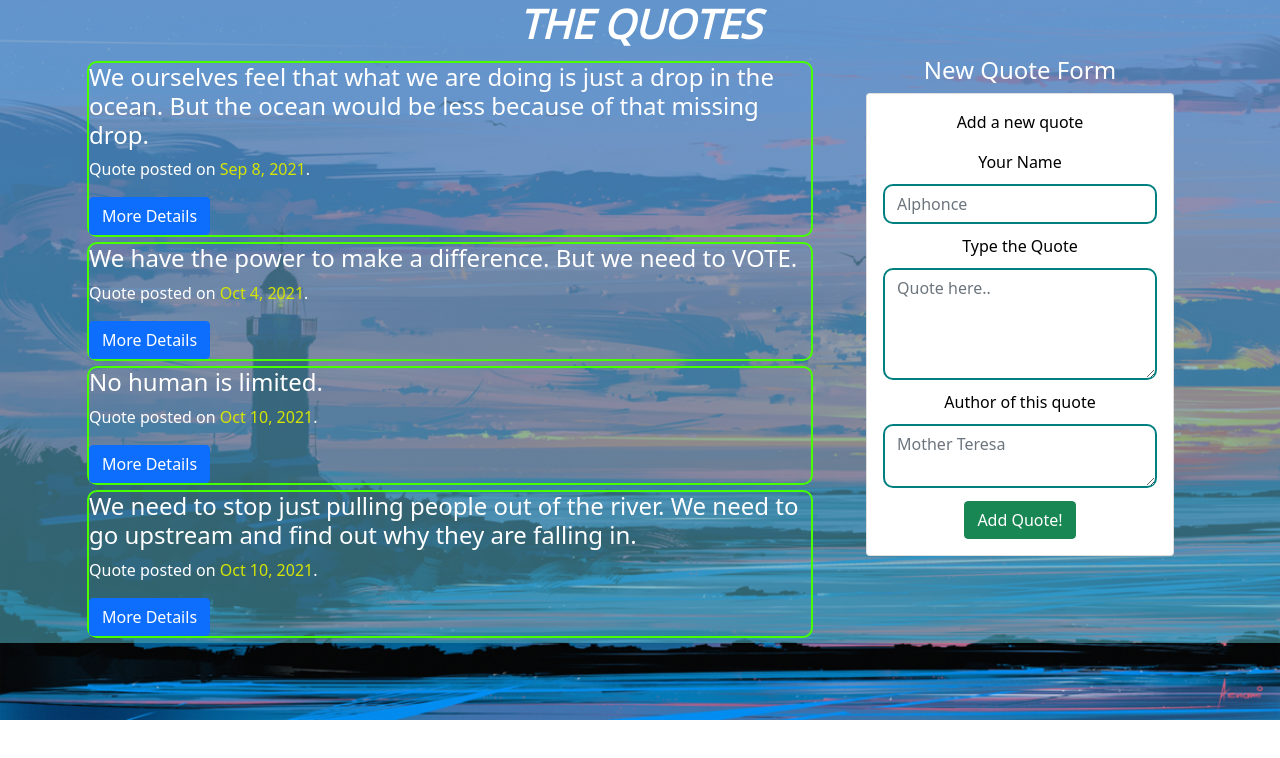
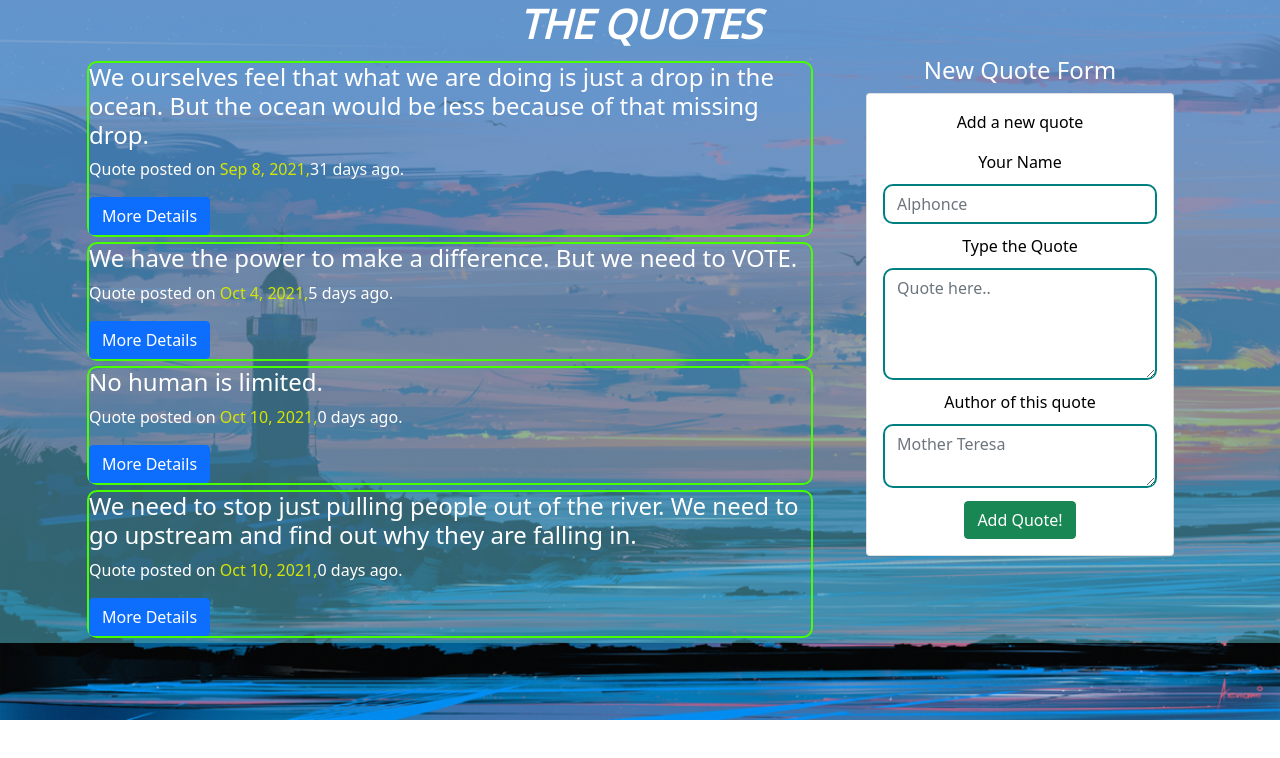
Before and after one commit to Kips-alih/Quotes-App, an Angular app: page / in a window 1280 px wide. Shown: the top 758 px of the page. Built offline with nearby package versions, Linux system fonts and the light colour scheme.

Commit message:
Add timeCounter directive

```diff
--- a/src/app/quote/quote.component.html
+++ b/src/app/quote/quote.component.html
@@ -4,7 +4,7 @@
     <div class="col-md-8">
         <div id="yourQuote" *ngFor='let quote of quotes;let i=index'>
           <h4 appHighlighter>{{quote.theQuote}}</h4>
-          <p>Quote posted on <span id="posted">{{quote.creationDate|date}}</span>.</p>
+          <p>Quote posted on <span id="posted">{{quote.creationDate|date}},</span><span class="customPipe">{{quote.creationDate|timeCount}} days ago</span>.</p>
           <div class="right">
             <button class="btn btn-primary" (click)='toggleDetails(i)'>More Details</button>
             <app-quote-detail *ngIf='quote.showDescription'[quote]='quote' (deleteQuote)='deleteThisQuote($event,i)'></app-quote-detail>
```
